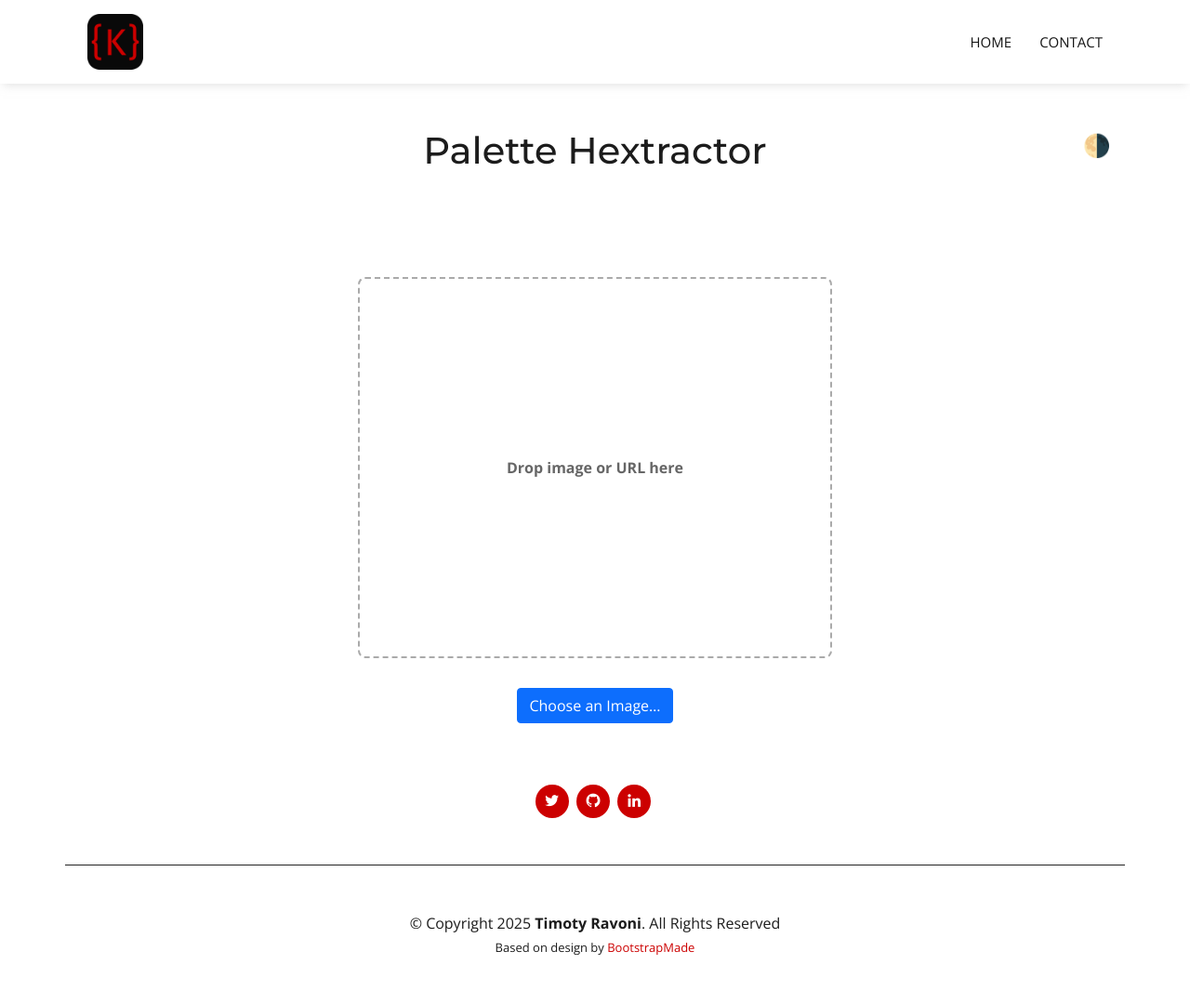
After one commit to Kurokatana94/WebPortfolio, a Flask app: page /palette-hextractor-demo in a window 1280 px wide. The commit adds this page. Shown: the whole page at 93% size. Run offline with Flask 3, Linux system fonts and the light colour scheme; some libraries are stand-ins or nearby versions.

Commit message:
Add project card for palette hextractor w/ demo

```diff
--- a/main.py
+++ b/main.py
@@ -1,6 +1,9 @@
 from flask import Flask, render_template, redirect, url_for, request, jsonify
 from flask_bootstrap import Bootstrap5
 from zyphra import ZyphraClient
+from sklearn.cluster import KMeans
+from PIL import Image
+import numpy as np
 import pymupdf # PyMuPDF
 import flask
 import datetime as dt
@@ -63,6 +66,10 @@ def get_sentence():
 def pdf_to_speech_demo():
     return render_template('pdf-to-speech-demo.html', year=dt.datetime.now().year)
 
+@app.route('/palette-hextractor-demo')
+def palette_hextractor_demo():
+    return render_template('palette-hextractor-demo.html', year=dt.datetime.now().year)
+
 # ======== PDF TEXT EXTRACTION ========
 def extract_pdf_text(file):
     doc = pymupdf.open(stream=file.read(), filetype='pdf')
@@ -97,6 +104,44 @@ def upload_pdf():
                          as_attachment=False,
                          download_name=filename)
 
+# ======== PALETTE HEXCODES EXTRACTION ========
+@app.route('/get-palette', methods=['POST'])
+def get_palette():
+    img = request.files.get('image')
+    if not img:
+        return jsonify({'error': 'No image provided'}), 400
+
+    img = Image.open(img).convert('RGB')
+    img.resize((100,100))
+    img_array = np.array(img)
+    img_array = img_array.reshape((-1,3))
+
+    kmeans = KMeans(n_clusters=100)
+    labels = kmeans.fit_predict(img_array)
+    counts = np.bincount(labels)
+    colors = kmeans.cluster_centers_.astype(int)
+
+    total_count = counts.sum()
+    palette = []
+
+    for _ in range(10):
+        top_index = list(counts).index(max(counts))
+        colors = list(colors)
+        counts = list(counts)
+        # Get the most common color
+        color = colors[top_index]
+        count = counts[top_index]
+        counts.pop(top_index)
+        colors.pop(top_index)
+        # Convert color to hex
+        hex_color = '#{:02x}{:02x}{:02x}'.format(*color)
+        percentage = round((count/total_count) * 100, 2)
+        palette.append({
+            'color': hex_color,
+            'percentage': percentage
+        })
+
+    return jsonify(palette)
 
 if __name__ == '__main__':
-    app.run(debug=False)
+    app.run(debug=True)
--- a/requirements.txt
+++ b/requirements.txt
@@ -52,14 +52,14 @@ multidict==6.1.0
 nbclient==0.10.2
 nbconvert==7.16.6
 nbformat==5.10.4
-numpy==2.2.4
+numpy==2.2.5
 p3==0.2.1
 packaging==24.2
 pandas==2.2.3
 pandocfilters==1.5.1
 parso==0.8.4
 pickleshare==0.7.5
-pillow==11.1.0
+pillow==11.2.1
 pipreqs==0.5.0
 platformdirs==4.3.7
 prompt_toolkit==3.0.50
@@ -98,3 +98,4 @@ yarl==1.10.0
 
 zyphra~=0.1.6
 PyMuPDF~=1.25.5
+scikit-learn~=1.6.1
--- /dev/null
+++ b/static/assets/css/palette-hextractor-style.css
@@ -0,0 +1,107 @@
+
+/* GENERAL STYLES */
+.center-items {
+    display: flex;
+    justify-content: center;
+    align-items: center;
+}
+
+.center-v {
+  margin: 0;
+  position: absolute;
+  top: 50%;
+  transform: translateY(-50%);
+}
+
+/* DROP ZONE */
+#drop-zone {
+  position: relative;
+  width: 510px;
+  height: 410px;
+  border: 2px dashed #aaa;
+  border-radius: 8px;
+  overflow: hidden;
+  text-align: center;
+}
+#drop-zone.dragover {
+  border-color: #333;
+  background-color: rgba(0,0,0,0.05);
+}
+#drop-zone img {
+  position: absolute;
+  top: 0; left: 0;
+  width: 100%;
+  height: 100%;
+  object-fit: contain;
+}
+#drop-zone strong {
+  position: absolute;
+  top: 50%;
+  left: 50%;
+  transform: translate(-50%, -50%);
+  pointer-events: none;
+  color: #666;
+}
+/* hide default file input */
+#file-input { display: none; }
+
+/* PALETTE CONTAINER */
+#palette-container {
+  position: relative;
+  width: 510px;
+  height: 410px;
+  border: 1px solid #ccc;
+  border-radius: 8px;
+}
+
+.color-item {
+  display: flex;
+  align-items: center;
+  margin-bottom: 8px;
+}
+
+.color-swatch {
+  width: 24px;
+  height: 24px;
+  border: 1px solid #ccc;
+  margin-right: 10px;
+  border-radius: 4px;
+}
+
+.color-code {
+  font-family: monospace;
+  margin-right: 10px;
+}
+
+.copy-button {
+  padding: 4px 8px;
+  font-size: 0.9em;
+  color: var(--text-color) !important;
+  cursor: pointer;
+}
+
+.copy-button:hover {
+  background-color: #f0f0f0;
+  border-radius: 4px;
+}
+
+/* DARK MODE */
+:root {
+    --bg-color: #ffffff;
+    --text-color: #1c1c1c;
+  }
+
+  body {
+    background-color: var(--bg-color);
+    color: var(--text-color);
+  }
+
+  body.dark-mode {
+    --bg-color: #121212;
+    --text-color: #ffffff;
+  }
+
+  textarea {
+    background-color: var(--bg-color) !important;
+    color: var(--text-color) !important;
+  }
--- /dev/null
+++ b/static/assets/js/palette-hextractor-script.js
@@ -0,0 +1,200 @@
+
+const dropZone = document.getElementById('drop-zone');
+const fileInput = document.getElementById('file-input');
+const chooseBtn = document.getElementById('choose-file');
+
+// Open file picker on button click
+chooseBtn.addEventListener('click', () => fileInput.click());
+
+// When a file is selected via file picker
+fileInput.addEventListener('change', e => {
+  if (!e.target.files.length) return;
+  handleFile(e.target.files[0]);
+});
+
+// Prevent defaults on drag events
+['dragenter','dragover','dragleave','drop'].forEach(evt =>
+  dropZone.addEventListener(evt, e => {
+    e.preventDefault();
+    e.stopPropagation();
+  })
+);
+
+// Style on drag over
+['dragenter','dragover'].forEach(evt =>
+  dropZone.addEventListener(evt, () => dropZone.classList.add('dragover'))
+);
+['dragleave','drop'].forEach(evt =>
+  dropZone.addEventListener(evt, () => dropZone.classList.remove('dragover'))
+);
+
+// Handle drop
+dropZone.addEventListener('drop', e => {
+  // Check for files
+  const files = e.dataTransfer.files;
+  if (files && files.length) {
+    const imgFile = Array.from(files).find(f => f.type.startsWith('image/'));
+    if (imgFile) {
+      handleFile(imgFile);
+      return;
+    }
+  }
+  // Check for URL (text/uri-list or text/plain)
+  const urlData = e.dataTransfer.getData('text/uri-list')
+                || e.dataTransfer.getData('text/plain');
+  if (urlData && isImageUrl(urlData)) {
+    handleUrl(urlData);
+  }
+});
+
+// File handlers
+function isImageUrl(url) {
+  return /\.(jpeg|jpg|gif|png|webp|svg)$/i.test(url);
+}
+
+function clearDropZone() {
+  dropZone.innerHTML = '<strong></strong>';
+}
+
+function handleFile(file) {
+  const reader = new FileReader();
+  reader.onload = e => {
+    showImage(e.target.result);
+  };
+  reader.readAsDataURL(file);
+}
+
+function handleUrl(url) {
+  showImage(url);
+}
+
+// Show the image in the drop zone and send it to the backend for extraction while activating the palette box
+function showImage(src) {
+  clearDropZone();
+  const img = document.createElement('img');
+  img.src = src;
+  img.alt = 'Dropped image';
+  dropZone.appendChild(img);
+  const container = document.getElementById('palette-container');
+  container.hidden = false;
+
+
+  // Show loading GIF
+  const loadingGif = document.getElementById('loading-gif');
+  loadingGif.style.display = 'block';
+  const paletteBox = document.getElementById('palette-box');
+  paletteBox.hidden = true;
+
+  // Send image to backend for palette extraction
+  fetch(src)
+  .then(res => res.blob())
+  .then(blob => {
+    const formData = new FormData();
+    formData.append('image', blob, 'image.jpg');
+
+    return fetch('/get-palette', {
+      method: 'POST',
+      body: formData,
+    });
+  })
+  .then(response => response.json())
+  .then(palette => {
+    renderPalette(palette);
+    // Hide loading GIF and show palette
+    loadingGif.style.display = 'none';
+    paletteBox.hidden = false;
+  })
+  .catch(error => {
+    console.error('Error:', error);
+  });
+}
+
+// Render the palette
+// This function creates the HTML elements for each color in the palette
+function renderPalette(palette) {
+  const paletteBox = document.getElementById('palette-box');
+  paletteBox.innerHTML = ''; // Clear previous content
+
+  palette.forEach(({ color, percentage }) => {
+    const item = document.createElement('div');
+    item.className = 'color-item row align-items-center mb-3 ms-2';
+
+    // Craete preview of the color
+    const swatchCol = document.createElement('div');
+    swatchCol.className = 'col-3';
+    const swatch = document.createElement('div');
+    swatch.className = 'color-swatch';
+    swatch.style.backgroundColor = color;
+    swatchCol.appendChild(swatch);
+
+    // Create color hex code
+    const codeCol = document.createElement('div');
+    codeCol.className = 'col-3';
+    const code = document.createElement('span');
+    code.className = 'color-code';
+    code.textContent = color;
+    codeCol.appendChild(code);
+
+    // Create percentage text
+    const percentageCol = document.createElement('div');
+    percentageCol.className = 'col-3';
+    const percentageText = document.createElement('span');
+    percentageText.className = 'color-percentage';
+    const formattedPercentage = percentage.toFixed(2).padStart(5, '0');
+    percentageText.textContent = `${formattedPercentage}% `;
+    percentageCol.appendChild(percentageText);
+
+    // Create copy button
+    const copyBtnCol = document.createElement('div');
+    copyBtnCol.className = 'col-3';
+    const copyBtn = document.createElement('a');
+    copyBtn.href = 'javascript:void(0)';
+    copyBtn.className = 'copy-button mx-2';
+    copyBtn.innerHTML = '<i class="bi bi-copy"></i>';
+    copyBtn.addEventListener('click', () => {
+      navigator.clipboard.writeText(color).then(() => {
+        copyBtn.innerHTML = '<i class="bi bi-check2" style="color: #00ca00"></i>';
+        setTimeout(() => {
+          copyBtn.innerHTML = '<i class="bi bi-copy"></i>';
+        }, 1500);
+      });
+    });
+    copyBtnCol.appendChild(copyBtn);
+
+    // Append all columns to the row item
+    item.appendChild(swatchCol);
+    item.appendChild(codeCol);
+    item.appendChild(percentageCol);
+    item.appendChild(copyBtnCol);
+    paletteBox.appendChild(item);
+  });
+}
+
+// ========================= DARK MODE TOGGLE =========================
+// Dark mode toggle
+const toggleButton = document.getElementById('theme-toggle');
+const body = document.body;
+
+// Check for saved user preference, if any, on load of the website
+if (localStorage.getItem('theme') === 'dark') {
+  body.classList.add('dark-mode');
+}
+
+// Toggle dark mode on button click
+toggleButton.addEventListener('click', () => {
+  body.classList.toggle('dark-mode');
+  // Save the user's preference in localStorage
+  if (body.classList.contains('dark-mode')) {
+    localStorage.setItem('theme', 'dark');
+  } else {
+    localStorage.setItem('theme', 'light');
+  }
+});
+
+// Apply system preference if no user preference is set
+if (!localStorage.getItem('theme')) {
+  if (window.matchMedia && window.matchMedia('(prefers-color-scheme: dark)').matches) {
+      body.classList.add('dark-mode');
+      localStorage.setItem('theme', 'dark');
+  }
+}
--- a/templates/base.html
+++ b/templates/base.html
@@ -18,6 +18,9 @@
 
   <!--Bootstrap-->
   <link href="https://cdn.jsdelivr.net/npm/bootstrap@5.3.3/dist/css/bootstrap.min.css" rel="stylesheet" integrity="sha384-QWTKZyjpPEjISv5WaRU9OFeRpok6YctnYmDr5pNlyT2bRjXh0JMhjY6hW+ALEwIH" crossorigin="anonymous">
+
+  <!-- Bootstrap Icons-->
+  <link rel="stylesheet" href="https://cdn.jsdelivr.net/npm/bootstrap-icons@1.13.1/font/bootstrap-icons.min.css">
 
   <!-- Vendor CSS Files -->
   <link href="static/assets/vendor/aos/aos.css" rel="stylesheet">
--- /dev/null
+++ b/templates/palette-hextractor-demo.html
@@ -0,0 +1,78 @@
+{% extends "base.html" %}
+
+{% block extra_css %}
+  <link href="static/assets/css/palette-hextractor-style.css" rel="stylesheet">
+{% endblock %}
+
+{% block body %}
+  <main id="main">
+    <div class="container">
+        <!-- ================== DARK/LIGHT MODE ================== -->
+        <div class="row justify-content-center">
+        <div class="col-md-6 offset-md-3">
+            <h1 class="text-center my-5">Palette Hextractor</h1>
+        </div>
+        <div class="col-md-3">
+            <div class="col-md-1 offset-md-11 my-5">
+            <a type="button" id="theme-toggle" style="font-size: 1.5rem;">🌗</a>
+            </div>
+        </div>
+        </div>
+        <div class="row justify-content-center">
+          <div class="row justify-content-center mt-5">
+              <!-- ================== DROP ZONE ================== -->
+              <div id="drop-zone" class="col-md-6 mx-3 my-3">
+              <strong>Drop image or URL here</strong>
+              </div>
+              <!-- ================== PALETTE CONTAINER ================== -->
+              <div id="palette-container" class="col-md-6 mx-3 my-3" hidden>
+              <div class="d-flex align-items-center justify-content-center">
+                  <div id="loading-gif" class="center-v"><img src="static\assets\img\app-img\Dual Ring@1x-1.0s-200px-200px.gif"></div>
+                  <div id="palette-box" class="col-12 mt-2" hidden></div>
+              </div>
+              </div>
+          </div>
+          <div class="row justify-content-center my-3">
+              <div class="col-md-6 text-center">
+              <input type="file" id="file-input" accept="image/*" />
+              <button id="choose-file" class="btn btn-primary">Choose an Image…</button>
+              </div>
+          </div>
+        </div>
+    </div>
+  </main>
+{% endblock %}
+
+{% block extra_js %}
+  <!-- Type Before It's Gone JS File -->
+  <script src="static/assets/js/palette-hextractor-script.js"></script>
+{% endblock %}
+
+{% block footer %}
+  <!-- ======= Footer ======= -->
+  <footer id="footer" style="background: none !important;">
+
+    <div class="footer-top">
+
+      <div class="container">
+
+        <div class="social-links">
+          <a href="https://x.com/Kurokatana94" class="twitter"><i class="bx bxl-twitter"></i></a>
+<!--          <a href="#" class="instagram"><i class="bx bxl-instagram"></i></a> meh instagram bad -->
+          <a href="https://github.com/Kurokatana94" class="github"><i class="bx bxl-github"></i></a>
+          <a href="https://www.linkedin.com/in/timoty-ravoni-b91ba21b5/" class="linkedin"><i class="bx bxl-linkedin"></i></a>
+        </div>
+
+      </div>
+    </div>
+
+    <div class="container footer-bottom clearfix">
+      <div class="copyright">
+        &copy; Copyright {{year}} <strong><span>Timoty Ravoni</span></strong>. All Rights Reserved
+      </div>
+      <div class="credits">
+        Based on design by <a href="https://bootstrapmade.com/" target="_blank">BootstrapMade</a>
+      </div>
+    </div>
+  </footer><!-- End Footer -->
+{% endblock %}
```
Also changed, not shown: templates/portfolio-cards.html (+14 -0 lines), static/assets/img/app-img/Dual Ring@1x-1.0s-200px-200px.gif (added), static/assets/img/portfolio/palette_hextractor.png (added).
